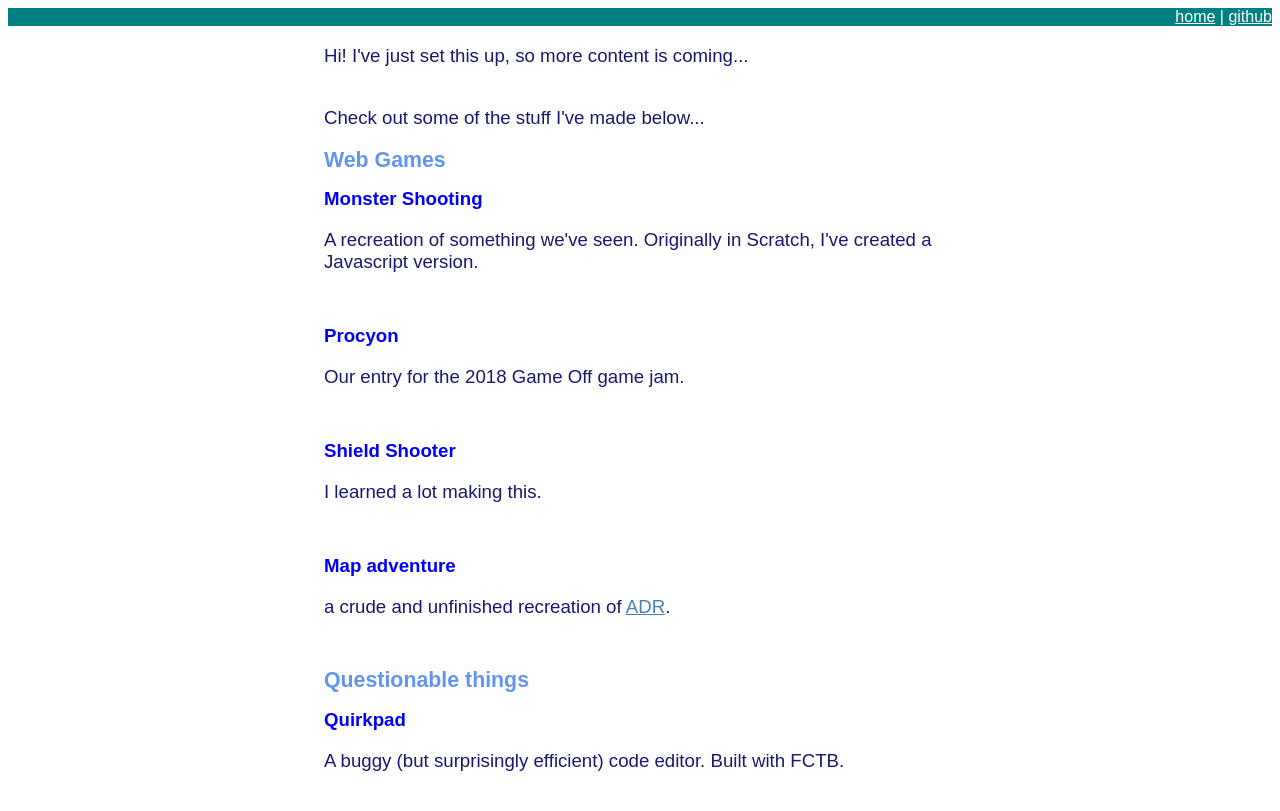
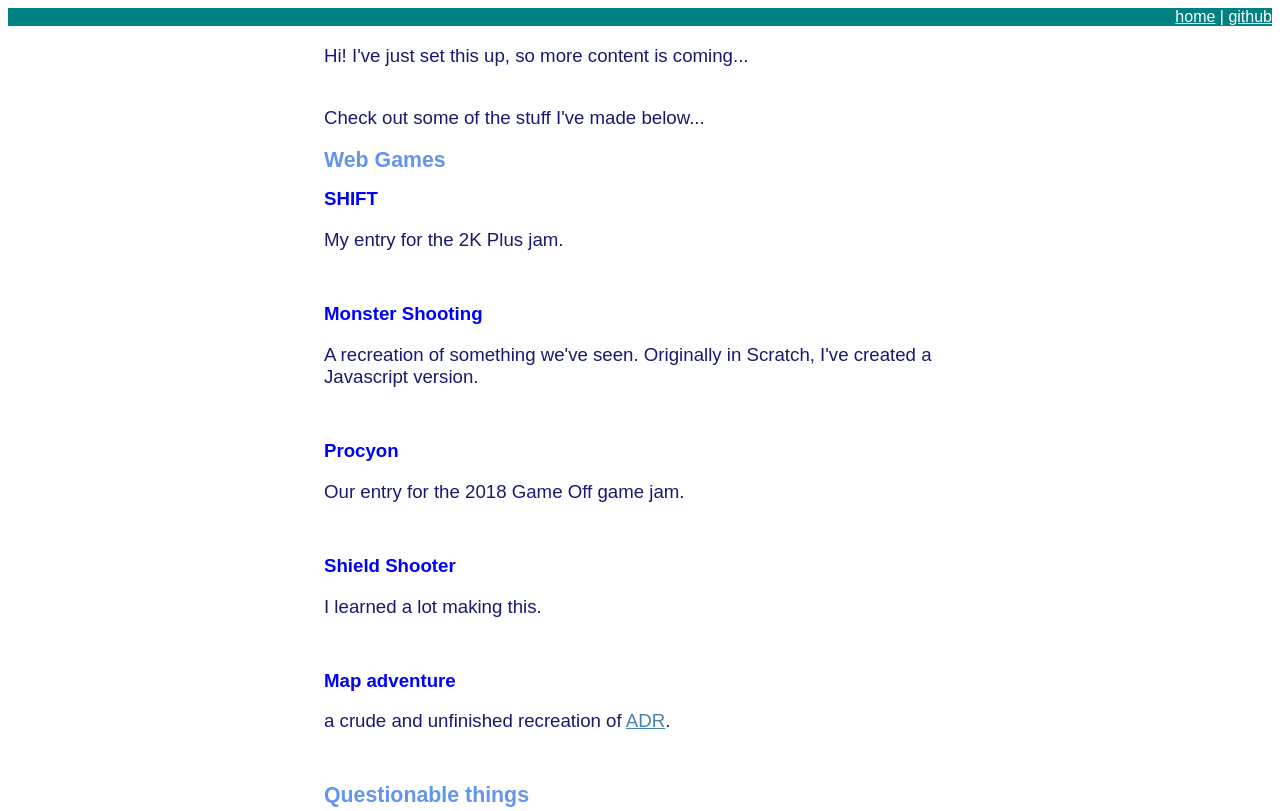
Before and after one commit to Clocks-in-a-Cooler/clocks-in-a-cooler.github.io, a plain HTML site: page index.html in a window 1280 px wide. Shown: the top 811 px of the page. Drawn offline with Linux system fonts and the light colour scheme.

Commit message:
a small update.

```diff
--- a/index.html
+++ b/index.html
@@ -14,6 +14,11 @@
             <p>Check out some of the stuff I've made below...</p>
 
             <h1>Web Games</h1>
+
+            <h2 onclick="window.location.href = 'https://clocks-in-a-cooler.github.io/shift';">SHIFT</h2>
+            <p>My entry for the 2K Plus jam.</p>
+
+            <br />
 
             <h2 onclick="window.location.href = 'https://clocks-in-a-cooler.github.io/monster_shooting';">Monster Shooting</h2>
             <p>A recreation of something we've seen. Originally in Scratch, I've created a Javascript version.</p>
```
